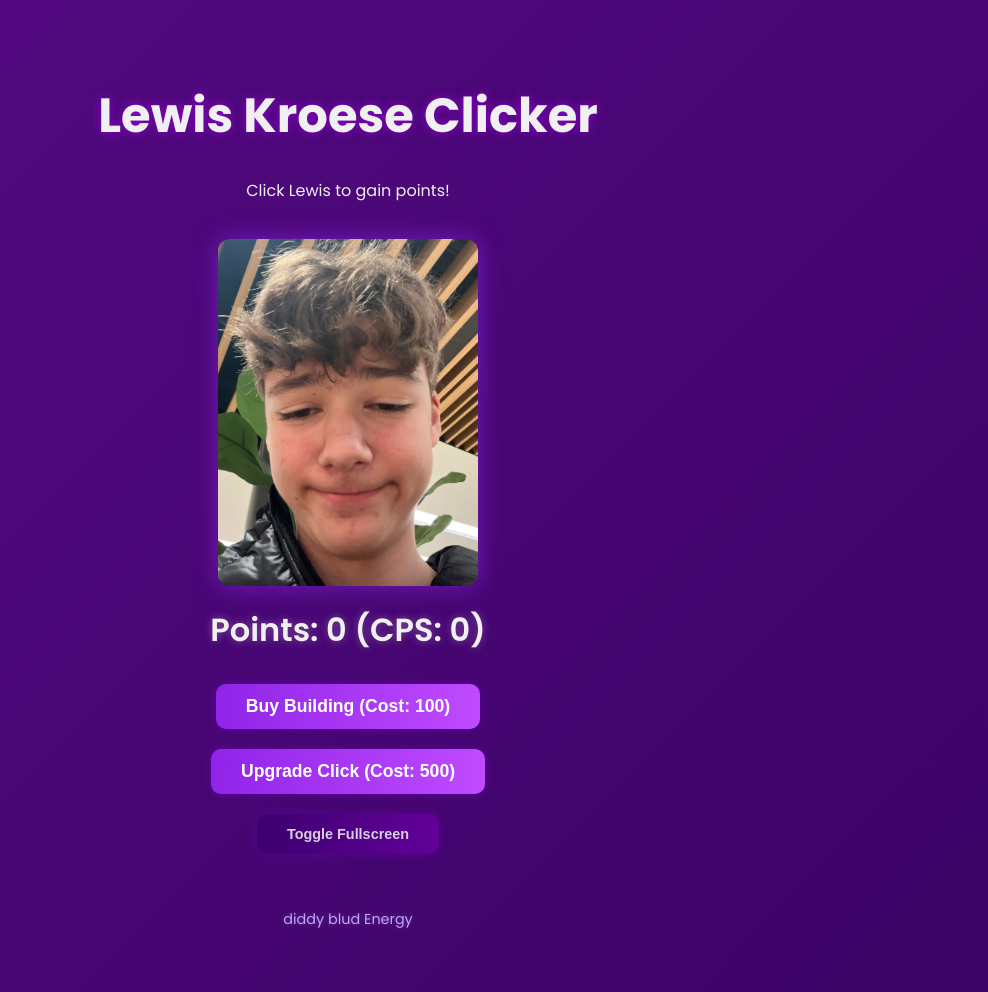
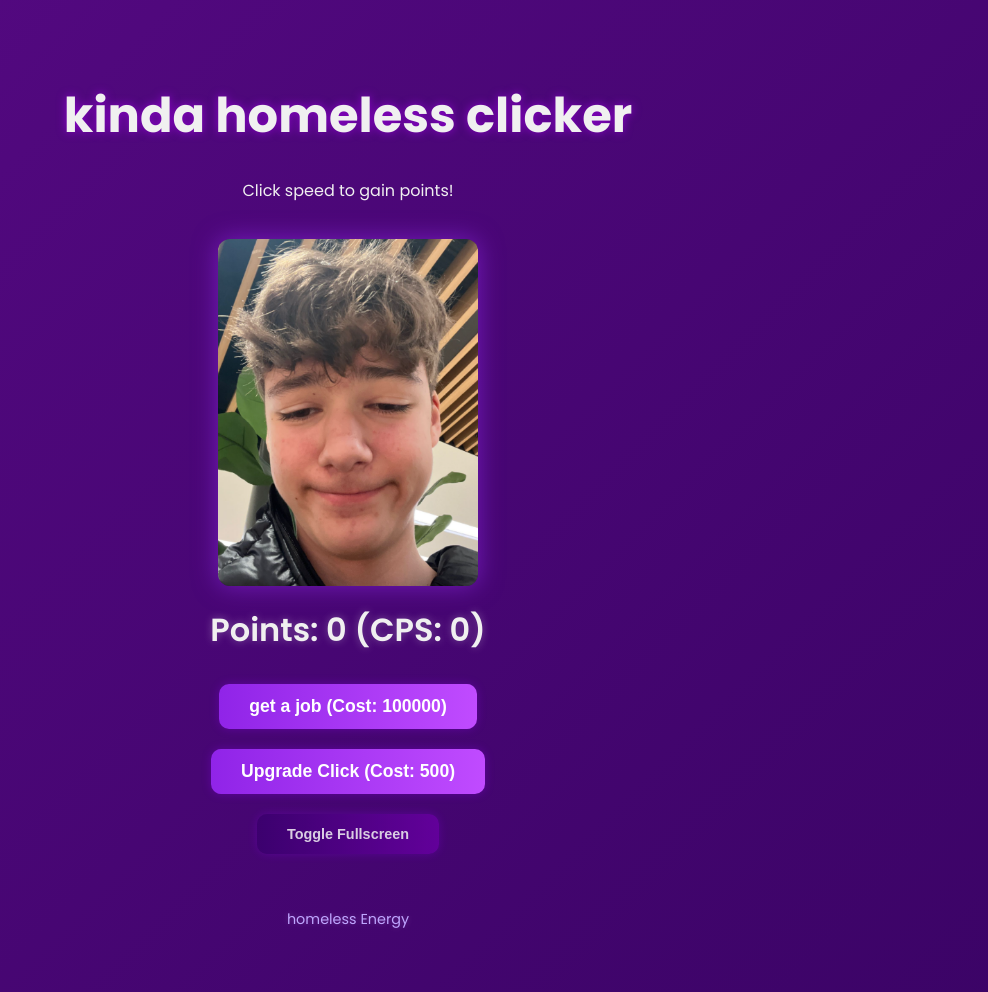
Before and after one commit to B0nczy/b0nczy.github.io, a plain HTML site: page index.html in a window 1280 px wide. Shown: the whole page, without its empty margins (292-1280 px from the left). Drawn offline with Linux system fonts and the light colour scheme.

Commit message:
added the option to make your mom not homeless
-new ui
-you are now able to buy a house to ''beat'' the game
-you can now enter fullscreen

```diff
--- a/index.html
+++ b/index.html
@@ -3,7 +3,7 @@
 <head>
   <meta charset="UTF-8" />
   <meta name="viewport" content="width=device-width, initial-scale=1.0" />
-  <title>Lewis Kroese Clicker</title>
+  <title>kinda homeless clicker</title>
 
   <link href="https://fonts.googleapis.com/css2?family=Poppins:wght@400;600;700&display=swap"
         rel="stylesheet" />
@@ -99,19 +99,19 @@
   </style>
 </head>
 <body>
-  <h1>Lewis Kroese Clicker</h1>
-  <p>Click Lewis to gain points!</p>
+  <h1>kinda homeless clicker</h1>
+  <p>Click speed to gain points!</p>
 
   <img id="clicker-img" src="brainrot.png" alt="Lewis Kroese">
 
   <div id="counter">Points: 0</div>
 
-  <button id="buy-building" class="btn">Buy Building (Cost: 100)</button>
+  <button id="buy-building" class="btn">get a job (Cost: 100000)</button>
   <button id="upgrade-click" class="btn">Upgrade Click (Cost: 500)</button>
   <button id="fullscreen-btn" class="btn">Toggle Fullscreen</button>
 
   <footer>
-    <p>diddy blud Energy</p>
+    <p>homeless Energy</p>
   </footer>
 
   <script>
@@ -145,10 +145,10 @@
         buildingCount++;
         cps += buildingCps;
         buildingCost = Math.floor(buildingCost * 1.15);
-        buyBuildingBtn.textContent = `Buy Building (Cost: ${buildingCost})`;
+        buyBuildingBtn.textContent = `get a job (Cost: ${buildingCost})`;
         updateDisplay();
       } else {
-        alert("Not enough points for building!");
+        alert("Not enough points for a job!");
       }
     });
 
```
